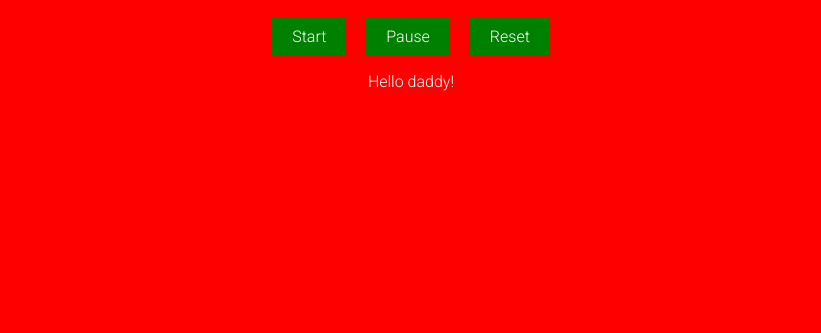
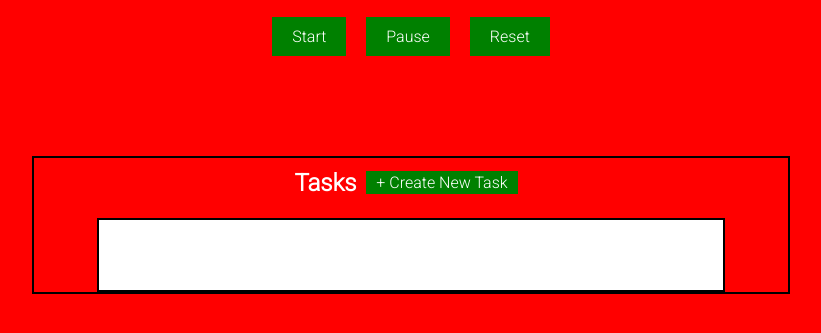
Before and after one commit to etanf987/prod-site, a plain HTML site: page index.html in a window 1280 px wide. Shown: the part 141-474 px from the top of the page, without its empty margins (229-1050 px from the left). Drawn offline with Linux system fonts and the light colour scheme.

Commit message:
Add task list with button functionality

```diff
--- a/index.html
+++ b/index.html
@@ -17,7 +17,13 @@
     <button id="reset">Reset</button>
   </div>
   <div id="tasks">
-    <p>Hello daddy! </p>
+    <div id="taskTop">
+      <h2>Tasks </h2>
+      <button id="newTask"> + Create New Task  </button>
+    </div>
+
+    <div id="taskList"> </div>
+    <!-- https://www.geeksforgeeks.org/html-drag-and-drop/ ??-->
   </div>
   <script src="script.js"></script>
 </body>
--- a/script.js
+++ b/script.js
@@ -54,3 +54,14 @@ function playSound () {
 startButton.addEventListener('click', startTimer);
 pauseButton.addEventListener('click', pauseTimer);
 resetButton.addEventListener('click', resetTimer);
+
+
+document.getElementById('newTask').addEventListener('click', function () {
+  let taskName = prompt('New task name: ');
+  if (taskName) {
+    let taskElement = document.createElement('div');
+    taskElement.textContent = taskName;
+    taskElement.className = 'task-item';
+    document.getElementById('taskList').appendChild(taskElement);
+  }
+} );
--- a/style.css
+++ b/style.css
@@ -18,7 +18,15 @@ h1 {
 }
 #tasks {
   display: flex;
+  flex-direction: column;
   justify-content: center;
+  align-items: center;
+  margin-left: 20%;
+  margin-right: 20%;
+  border: 2px;
+  border-color: black;
+  border-style: solid;
+  margin-top: 100px;
 }
 button {
   font-size: 1rem;
@@ -30,3 +38,32 @@ button {
   background-color: green;
   border-style: none;
 }
+#newTask {
+  margin: 10px 10px;
+  padding: 2px 10px;
+}
+#taskTop {
+  height: 50px;
+  display: flex;
+  justify-content: space-between;
+  align-items: center;
+  padding: 0 10px;
+  color: white;
+}
+#taskList {
+  background-color: white;
+  color: black;
+  border: 2px solid black;
+  width: 80%;
+  margin-top: 10px;
+  padding: 10px;
+  min-height: 50px;
+  max-height: 400px;
+  overflow-y: auto;
+}
+.task-item {
+  padding: 5px 10px;
+  margin: 5px 0;
+  background-color: #f9f9f9;
+  border-bottom: 1px solid #ccc;
+}
```
